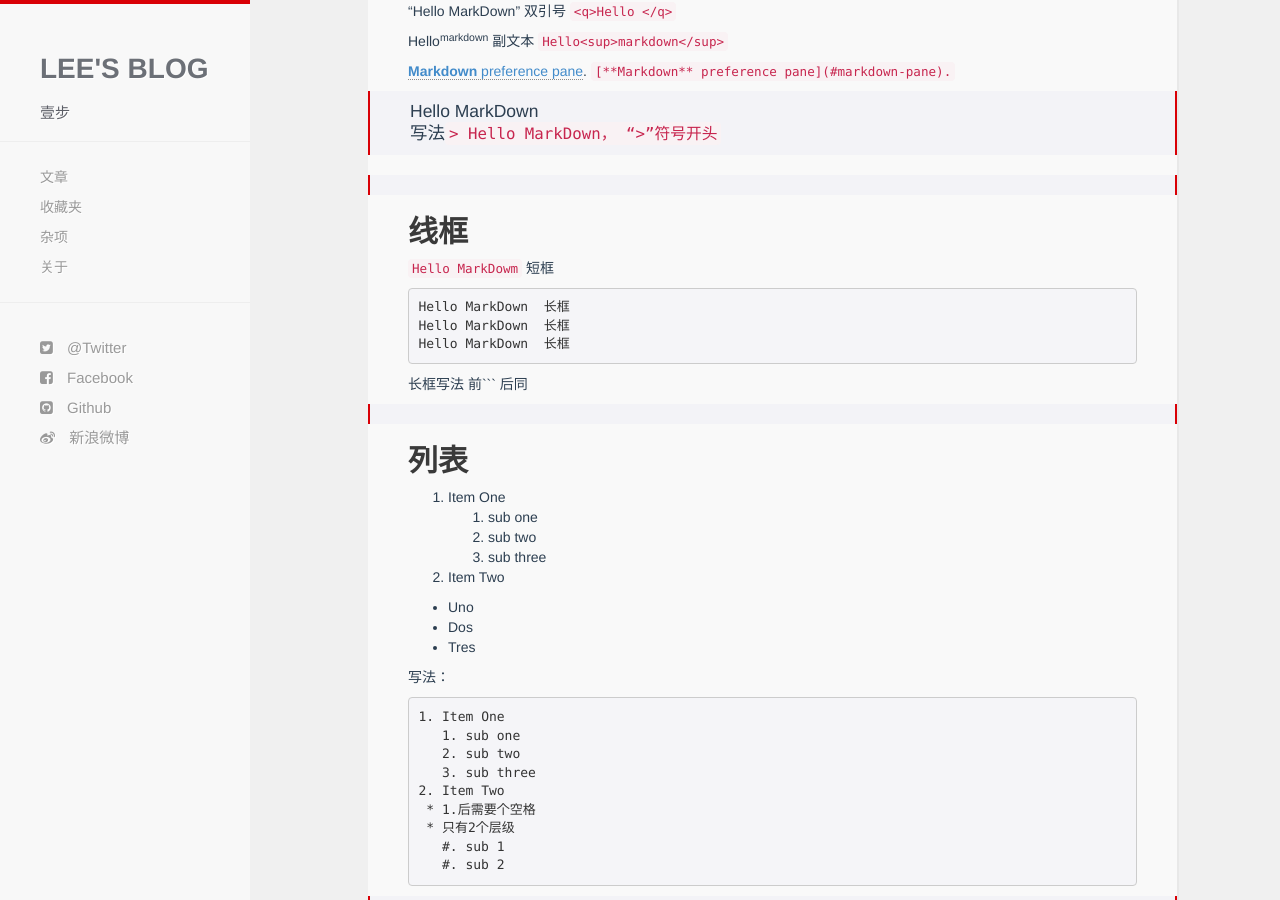
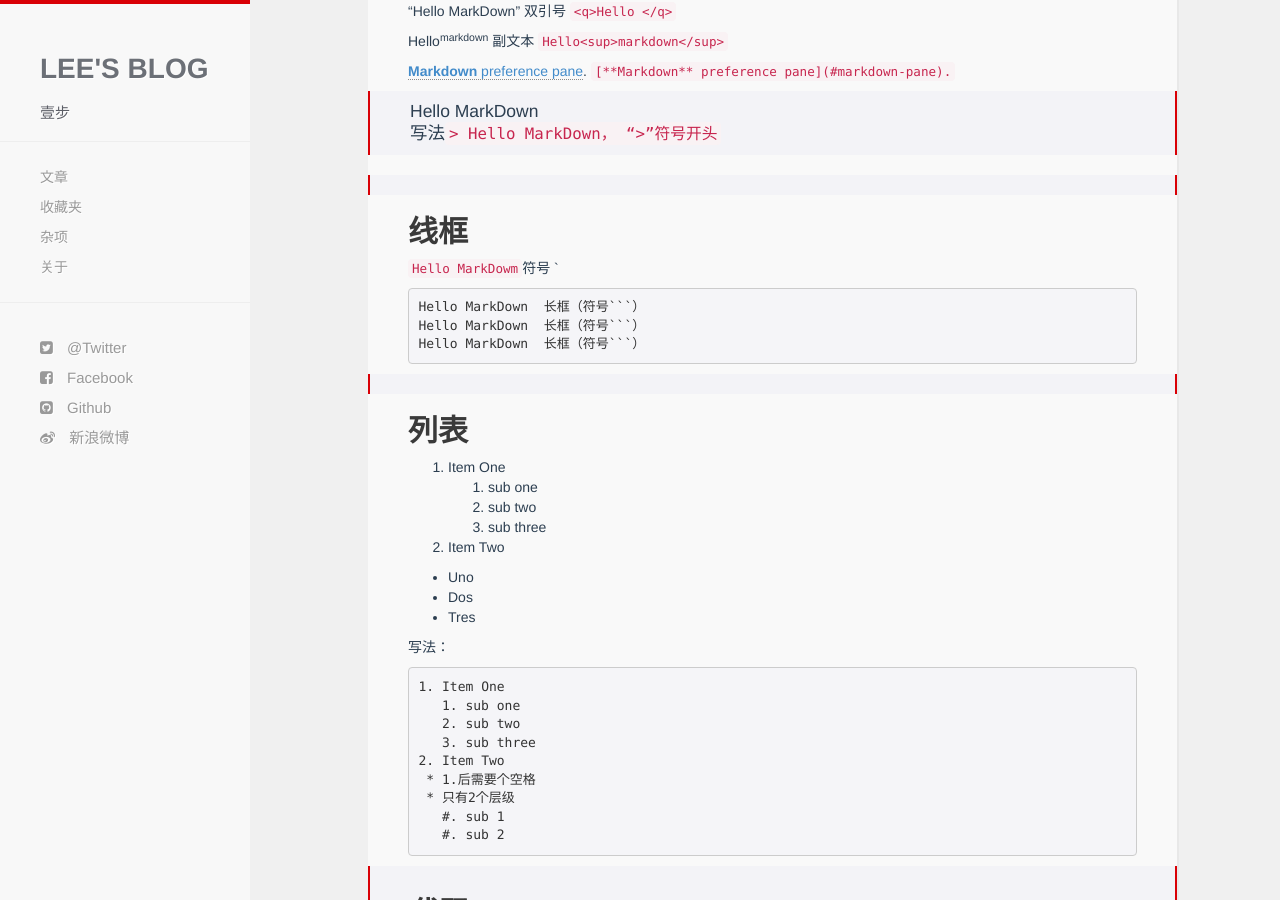
Before and after one commit to liyalin/liyalin.github.io, a Jekyll site: the page built from _posts/2015-04-13-markdown使用笔记.markdown, in a window 1280 px wide and 900 px high, scrolled down 775 px. Built offline with Jekyll 4.4.1, drawn with Linux system fonts in a browser that asks for light colours; nearby versions of some CDN libraries; Markdown is read by kramdown in place of the engine named in the settings; comment, search, counter and statistics services are not loaded.

Commit message:
no message

````diff
--- a/_posts/2015-04-13-markdown使用笔记.markdown
+++ b/_posts/2015-04-13-markdown使用笔记.markdown
@@ -43,14 +43,13 @@ Hello<sup>markdown</sup>       副文本 `Hello<sup>markdown</sup>`
 >
 
 ##线框
-`Hello MarkDowm`     短框
+`Hello MarkDowm`符号 `
 
 ```
-Hello MarkDown  长框
-Hello MarkDown  长框
-Hello MarkDown  长框
+Hello MarkDown  长框（符号```）
+Hello MarkDown  长框（符号```）
+Hello MarkDown  长框（符号```）
 ```
-长框写法 前```  后同
 
 
 >
````
